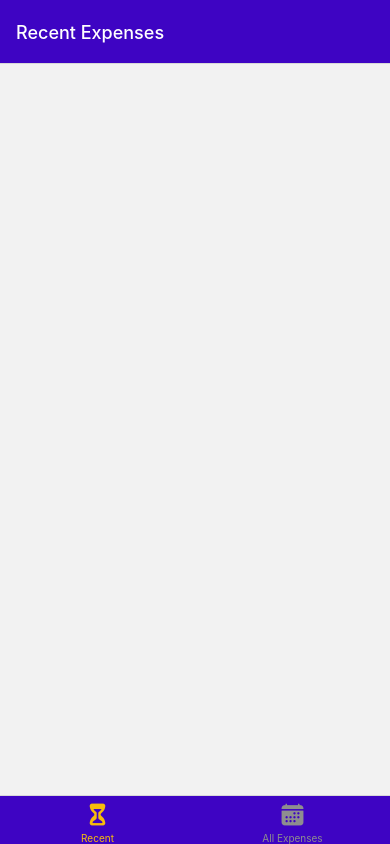
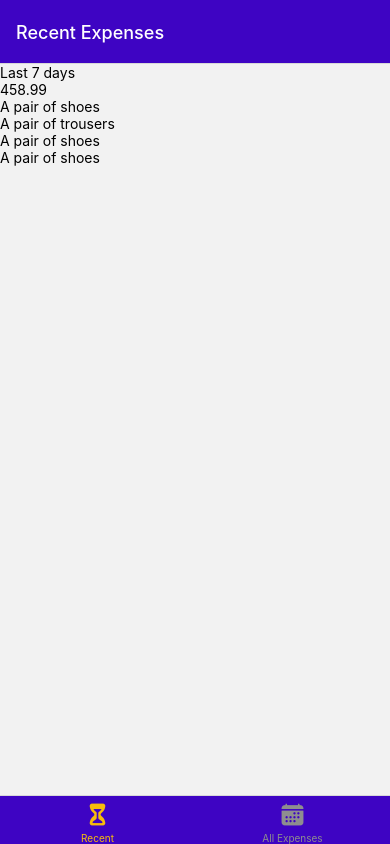
Before and after one commit to electricfeel1979/expense-tracker-rn, a React Native app: screen /ExpensesOverview in a window 390 px wide. Built offline with nearby package versions, Linux system fonts and the light colour scheme.

Commit message:
fix typescript warnins and split navigation

```diff
--- a/App.tsx
+++ b/App.tsx
@@ -1,82 +1,11 @@
-import {Ionicons} from '@expo/vector-icons';
-import {
-  createBottomTabNavigator,
-  BottomTabNavigationOptions,
-} from '@react-navigation/bottom-tabs';
-import {NavigationContainer} from '@react-navigation/native';
-import {createNativeStackNavigator} from '@react-navigation/native-stack';
-import {GlobalStyles} from 'constant/styles';
 import {StatusBar} from 'expo-status-bar';
-
-import {AllExpenses, ManageExpenses, RecentExpenses} from './screens';
-
-const Stack = createNativeStackNavigator();
-const BottomTabs = createBottomTabNavigator();
-
-const ExpensesOverview = () => {
-  const screenOptions = {
-    headerStyle: {backgroundColor: GlobalStyles.colors.primary500},
-    headerTintColor: GlobalStyles.colors.light,
-    tabBarStyle: {
-      backgroundColor: GlobalStyles.colors.primary500,
-    },
-    tabBarActiveTintColor: GlobalStyles.colors.accent500,
-  };
-
-  const recentExpensestabBarIcon: BottomTabNavigationOptions['tabBarIcon'] = ({
-    color,
-    size,
-  }) => <Ionicons name="hourglass" size={size} color={color} />;
-
-  const allExpensestabBarIcon: BottomTabNavigationOptions['tabBarIcon'] = ({
-    color,
-    size,
-  }) => <Ionicons name="calendar" size={size} color={color} />;
-
-  const recentExpensesOptions: BottomTabNavigationOptions = {
-    title: 'Recent Expenses',
-    tabBarLabel: 'Recent',
-    tabBarIcon: recentExpensestabBarIcon,
-  };
-
-  const allExpensesOptions: BottomTabNavigationOptions = {
-    title: 'All Expenses',
-    tabBarLabel: 'All Expenses',
-    tabBarIcon: allExpensestabBarIcon,
-  };
-
-  return (
-    <BottomTabs.Navigator screenOptions={screenOptions}>
-      <BottomTabs.Screen
-        name="RecentExpenses"
-        component={RecentExpenses}
-        options={recentExpensesOptions}
-      />
-      <BottomTabs.Screen
-        name="AllExpenses"
-        component={AllExpenses}
-        options={allExpensesOptions}
-      />
-    </BottomTabs.Navigator>
-  );
-};
+import Navigation from 'navigation';
 
 const App = () => {
   return (
     <>
       <StatusBar style="auto" />
-      <NavigationContainer>
-        <Stack.Navigator>
-          <Stack.Screen
-            name="ExpensesOverview"
-            component={ExpensesOverview}
-            options={{
-              headerShown: false,
-            }}
-          />
-          <Stack.Screen name="ManageExpenses" component={ManageExpenses} />
-        </Stack.Navigator>
-      </NavigationContainer>
+      <Navigation />
     </>
   );
 };
--- a/components/ExpensesOutput/ExpensesList.tsx
+++ b/components/ExpensesOutput/ExpensesList.tsx
@@ -1,7 +1,14 @@
-import {FlatList} from 'react-native';
+import {FlatList, FlatListProps, Text} from 'react-native';
 
-const ExpensesList = () => {
-  return <FlatList />;
+import {Expense, ExpensesListProps} from './types';
+
+const renderExpenseItem: FlatListProps<Expense>['renderItem'] = itemData => {
+  return <Text>{itemData.item.description}</Text>;
+};
+
+const ExpensesList: React.FC<ExpensesListProps> = props => {
+  const {expenses} = props;
+  return <FlatList<Expense> data={expenses} renderItem={renderExpenseItem} />;
 };
 
 export default ExpensesList;
--- a/components/ExpensesOutput/index.tsx
+++ b/components/ExpensesOutput/index.tsx
@@ -33,13 +33,13 @@ const DUMMY_EXPENSES: Expense[] = [
 ];
 
 const ExpensesOutput: React.FC<ExpensesOutputProps> = ({
-  expenses,
+  //   expenses,
   expensesPeriod,
 }) => {
   return (
     <View>
       <ExpensesSummary expenses={DUMMY_EXPENSES} periodName={expensesPeriod} />
-      <ExpensesList />
+      <ExpensesList expenses={DUMMY_EXPENSES} />
     </View>
   );
 };
--- /dev/null
+++ b/navigation/ExpensesOverview.tsx
@@ -0,0 +1,60 @@
+import {Ionicons} from '@expo/vector-icons';
+import {
+  createBottomTabNavigator,
+  BottomTabNavigationOptions,
+} from '@react-navigation/bottom-tabs';
+import {GlobalStyles} from 'constant/styles';
+
+import {AllExpenses, RecentExpenses} from '../screens';
+
+const BottomTabs = createBottomTabNavigator();
+
+const ExpensesOverview = () => {
+  const screenOptions = {
+    headerStyle: {backgroundColor: GlobalStyles.colors.primary500},
+    headerTintColor: GlobalStyles.colors.light,
+    tabBarStyle: {
+      backgroundColor: GlobalStyles.colors.primary500,
+    },
+    tabBarActiveTintColor: GlobalStyles.colors.accent500,
+  };
+
+  const recentExpensestabBarIcon: BottomTabNavigationOptions['tabBarIcon'] = ({
+    color,
+    size,
+  }) => <Ionicons name="hourglass" size={size} color={color} />;
+
+  const allExpensestabBarIcon: BottomTabNavigationOptions['tabBarIcon'] = ({
+    color,
+    size,
+  }) => <Ionicons name="calendar" size={size} color={color} />;
+
+  const recentExpensesOptions: BottomTabNavigationOptions = {
+    title: 'Recent Expenses',
+    tabBarLabel: 'Recent',
+    tabBarIcon: recentExpensestabBarIcon,
+  };
+
+  const allExpensesOptions: BottomTabNavigationOptions = {
+    title: 'All Expenses',
+    tabBarLabel: 'All Expenses',
+    tabBarIcon: allExpensestabBarIcon,
+  };
+
+  return (
+    <BottomTabs.Navigator screenOptions={screenOptions}>
+      <BottomTabs.Screen
+        name="RecentExpenses"
+        component={RecentExpenses}
+        options={recentExpensesOptions}
+      />
+      <BottomTabs.Screen
+        name="AllExpenses"
+        component={AllExpenses}
+        options={allExpensesOptions}
+      />
+    </BottomTabs.Navigator>
+  );
+};
+
+export default ExpensesOverview;
--- /dev/null
+++ b/navigation/index.tsx
@@ -0,0 +1,26 @@
+import {NavigationContainer} from '@react-navigation/native';
+import {createNativeStackNavigator} from '@react-navigation/native-stack';
+
+import ExpensesOverview from './ExpensesOverview';
+import {ManageExpenses} from '../screens';
+
+const Stack = createNativeStackNavigator();
+
+const Navigation = () => {
+  return (
+    <NavigationContainer>
+      <Stack.Navigator>
+        <Stack.Screen
+          name="ExpensesOverview"
+          component={ExpensesOverview}
+          options={{
+            headerShown: false,
+          }}
+        />
+        <Stack.Screen name="ManageExpenses" component={ManageExpenses} />
+      </Stack.Navigator>
+    </NavigationContainer>
+  );
+};
+
+export default Navigation;
--- a/screens/AllExpenses/index.tsx
+++ b/screens/AllExpenses/index.tsx
@@ -1,5 +1,13 @@
-const AllExpenses = () => {
-  return <></>;
+import {ExpensesOuput} from 'components';
+
+import {AllExpensesProps} from './types';
+
+// import {RecentExpensesProps} from './types';
+
+const AllExpenses: React.FC<AllExpensesProps> = props => {
+  // const {expenses} = props;
+
+  return <ExpensesOuput expensesPeriod="Total" />;
 };
 
 export default AllExpenses;
--- /dev/null
+++ b/screens/AllExpenses/types.ts
@@ -0,0 +1,3 @@
+export type AllExpensesProps = {
+  //   expenses: ExpensesOutputProps['expenses'];
+};
--- a/screens/RecentExpenses/index.tsx
+++ b/screens/RecentExpenses/index.tsx
@@ -1,5 +1,13 @@
-const RecentExpenses = () => {
-  return <></>;
+import {ExpensesOuput} from 'components';
+
+import {RecentExpensesProps} from './types';
+
+// ScreenComponentType<ParamListBase, "AllExpenses"> | undefined
+
+const RecentExpenses: React.FC<RecentExpensesProps> = props => {
+  // const {expenses} = props;
+
+  return <ExpensesOuput expensesPeriod="Last 7 days" />;
 };
 
 export default RecentExpenses;
--- /dev/null
+++ b/screens/RecentExpenses/types.ts
@@ -0,0 +1,4 @@
+export type RecentExpensesProps = {
+  //   expensesPeriod: ExpensesOutputProps['expensesPeriod'];
+  // expenses: ExpensesOutputProps['expenses'];
+};
--- a/screens/index.ts
+++ b/screens/index.ts
@@ -1,8 +1,5 @@
 export {default as AllExpenses} from './AllExpenses';
-// export * from './AllExpenses';
 
 export {default as ManageExpenses} from './ManageExpenses';
-// export * from './ManageExpenses';
 
 export {default as RecentExpenses} from './RecentExpenses';
-// export * from './RecentExpenses/';
```
Also changed, not shown: components/ExpensesOutput/types.ts (+6 -2 lines).
